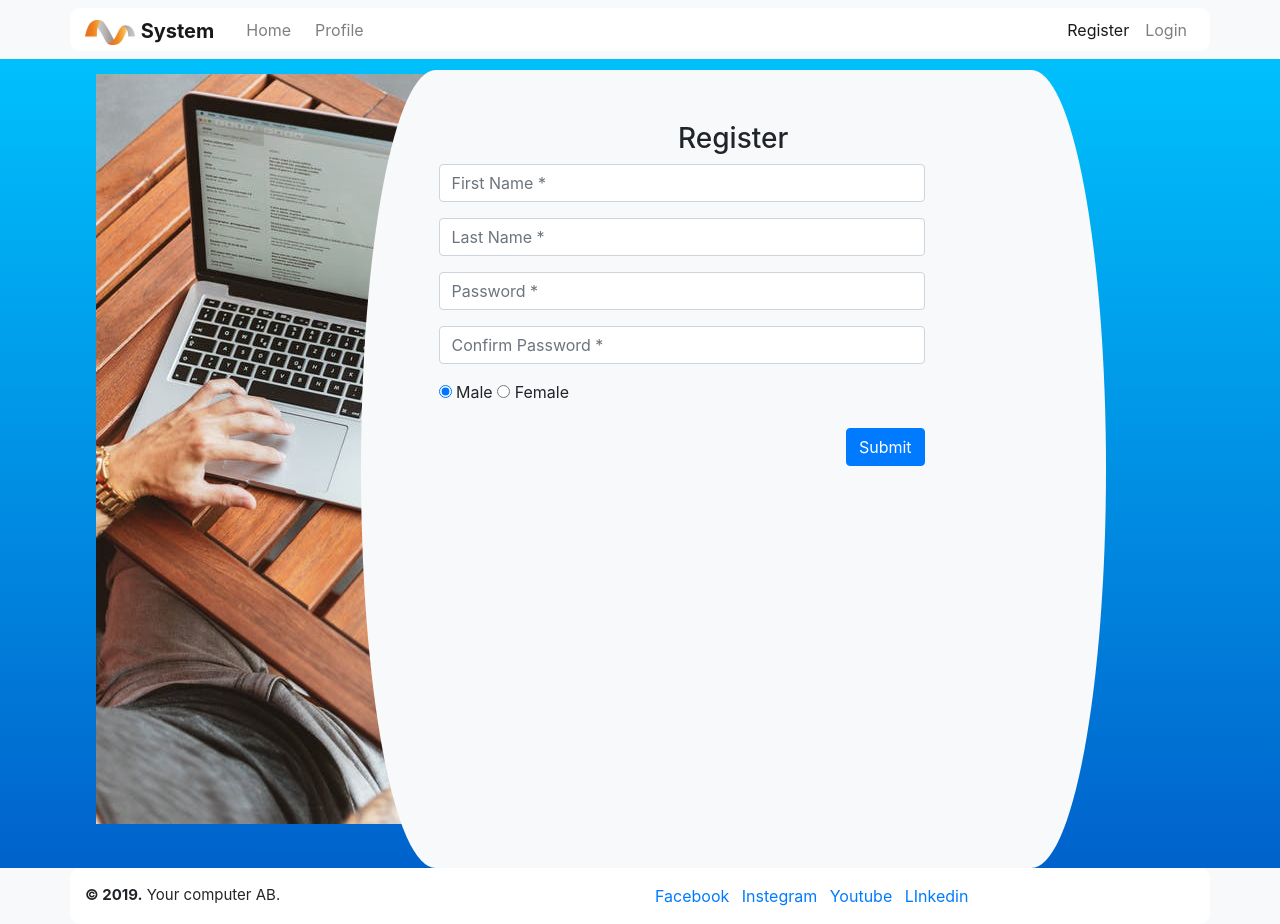
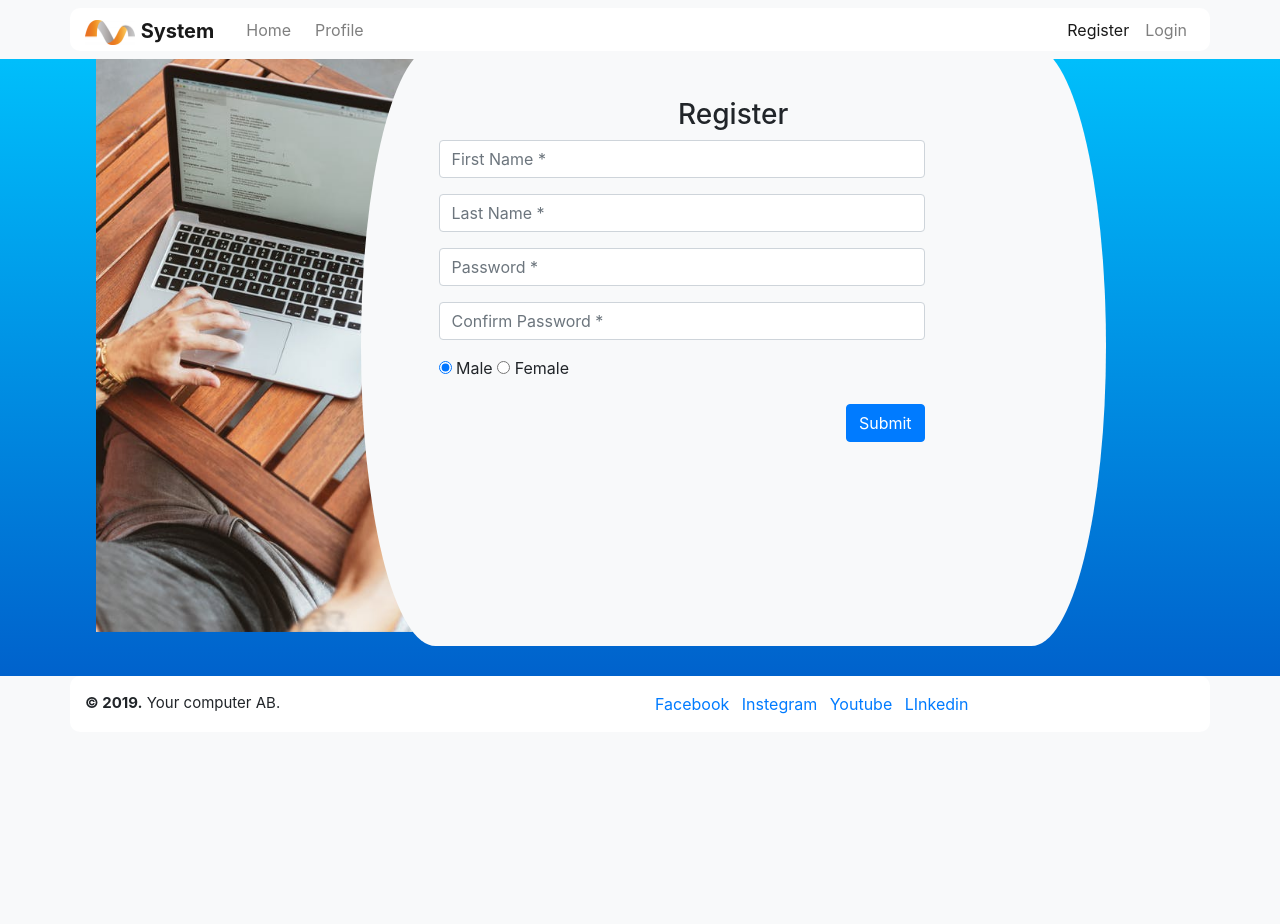
Before and after one commit to samiwesso/bootstrap, a plain HTML site: page register.html in a window 1280 px wide. After the commit the page ends 800 px from the top, so only its background shows below. Drawn offline with nearby package versions, Linux system fonts and the light colour scheme.

Commit message:
bootstrap

```diff
--- a/css/style.css
+++ b/css/style.css
@@ -34,6 +34,7 @@ body {
     .register  {
         background: -webkit-linear-gradient(left, #3931af, #00c6ff);
         background: linear-gradient(to bottom, #00c6ff, #0062cc);
+        max-height: 700px;
     }
     .register-right {
         background: #f8f9fa;
@@ -42,7 +43,10 @@ body {
         border-top-right-radius: 10% 50%;
         border-bottom-right-radius: 10% 50%;
         min-height: 500px;
-        max-height: 800px;
+        max-height: 600px;
+    }
+    .register img {
+        height: 630px;
     }
    .register-heading {
        text-align: center
--- a/register.html
+++ b/register.html
@@ -24,10 +24,10 @@
             <div class="container">
                 <a class="navbar-brand pt-2" href="index.html">
 
-                        <span class="d-inline-block align-top ">
-                                <img src="/images/logo.png" alt="">
-                                <strong>System</strong>
-                            </span>
+                    <span class="d-inline-block align-top ">
+                        <img src="/images/logo.png" alt="">
+                        <strong>System</strong>
+                    </span>
                 </a>
                 <button class="navbar-toggler" type="button" data-toggle="collapse"
                     data-target="#navbarSupportedContent" aria-controls="navbarSupportedContent" aria-expanded="false"
@@ -65,7 +65,7 @@
         <div class="px-5">
             <div class="btn btn-info my-2 my-sm-0 px-4 d-none d-lg-block"></div>
 
-            <div class="row mt-5">
+            <div class="row mt-4">
                 <div class="col-md-3   my-2 my-sm-0 my-md-0 d-none d-md-block d-lg-block  register-left">
                     <img class="py-4 " src="/images/computer.jpeg" alt="" />
 
@@ -118,7 +118,7 @@
         </div>
     </div>
 
-      <div class="footer">
+    <div class="footer">
         <div class="container">
             <div class="row">
                 <div class="col-md-3">
```
Also changed, not shown: index.html (+1 -1 lines).
